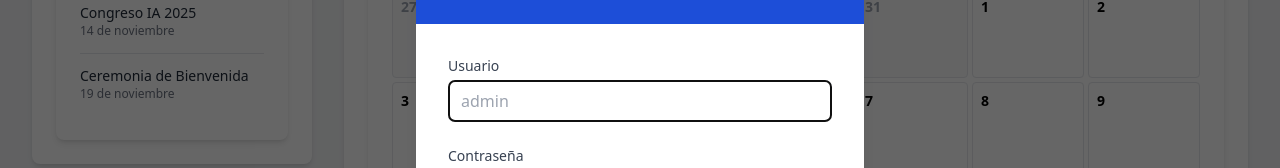
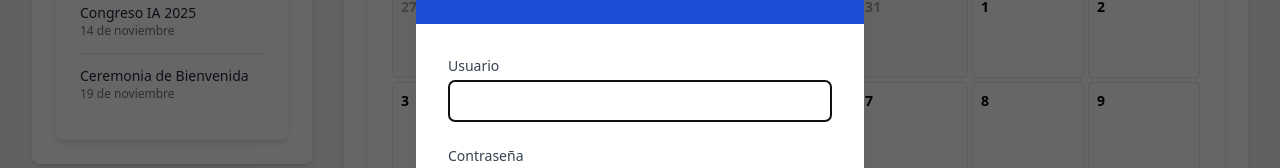
Before and after one commit to BenjaaCS/interfaces-usuarias-inf322, a React (Vite) app: page / in a window 1280 px wide. Both pictures are taken after a click on the button "Iniciar Sesión". Shown: the part 708-876 px from the top of the page. Built offline with nearby package versions, Linux system fonts and the light colour scheme; the HTML template or start-up script is replaced by a standard one.

Commit message:
Corregido el login

```diff
--- a/src/components/LoginForm.jsx
+++ b/src/components/LoginForm.jsx
@@ -30,7 +30,7 @@ export default function LoginForm({ onLogin, onCancel }) {
             id="username"
             value={username}
             onChange={(e) => setUsername(e.target.value)}
-            placeholder="admin"
+            placeholder=""
             className="w-full border rounded-md px-3 py-2 text-gray-900 border-gray-300 focus:ring-blue-500 focus:border-blue-500"
             aria-label="Usuario"
             autoFocus
```
Also changed, not shown: 2 other files (tests, documents, lock files or other folders).
